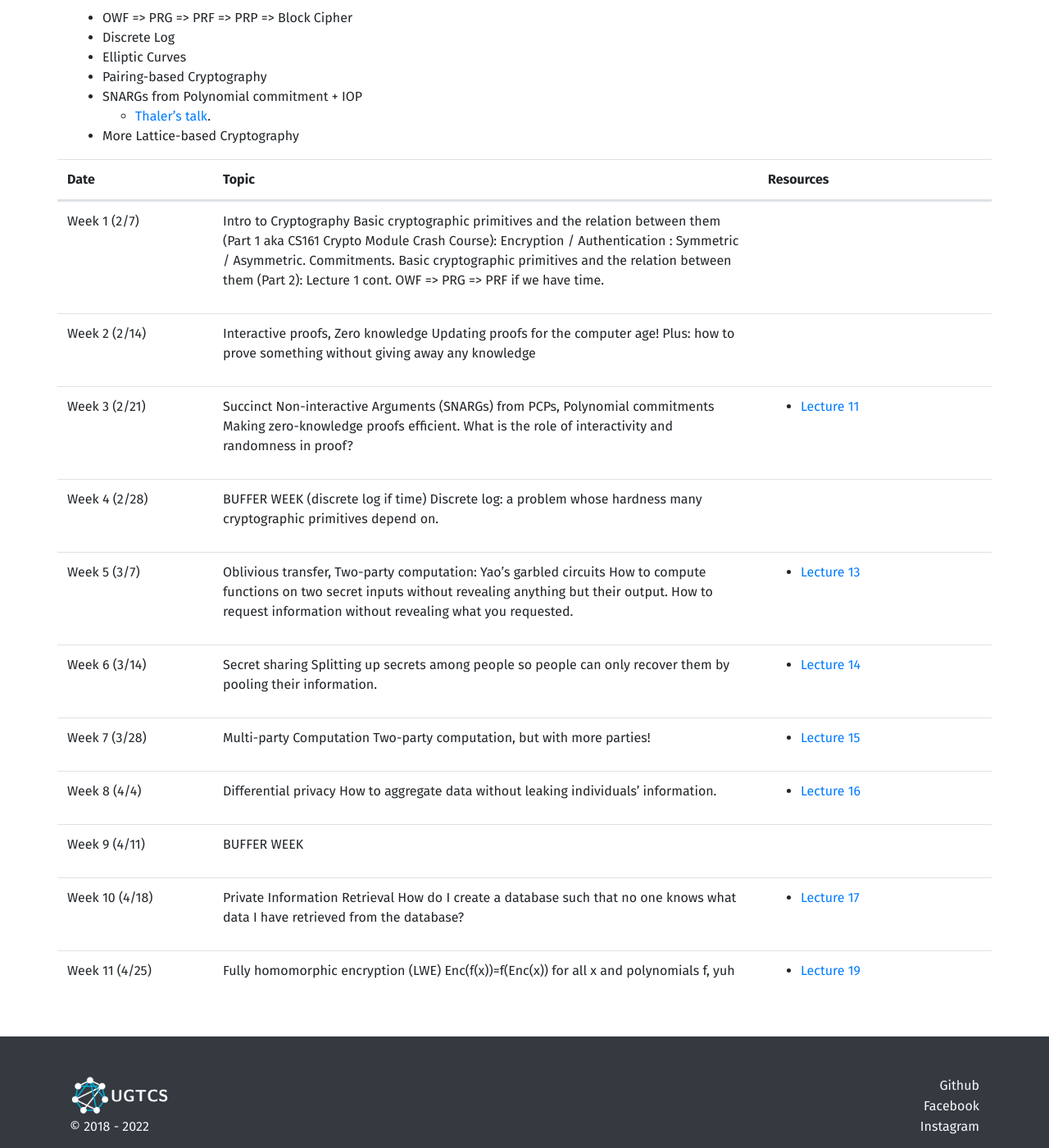
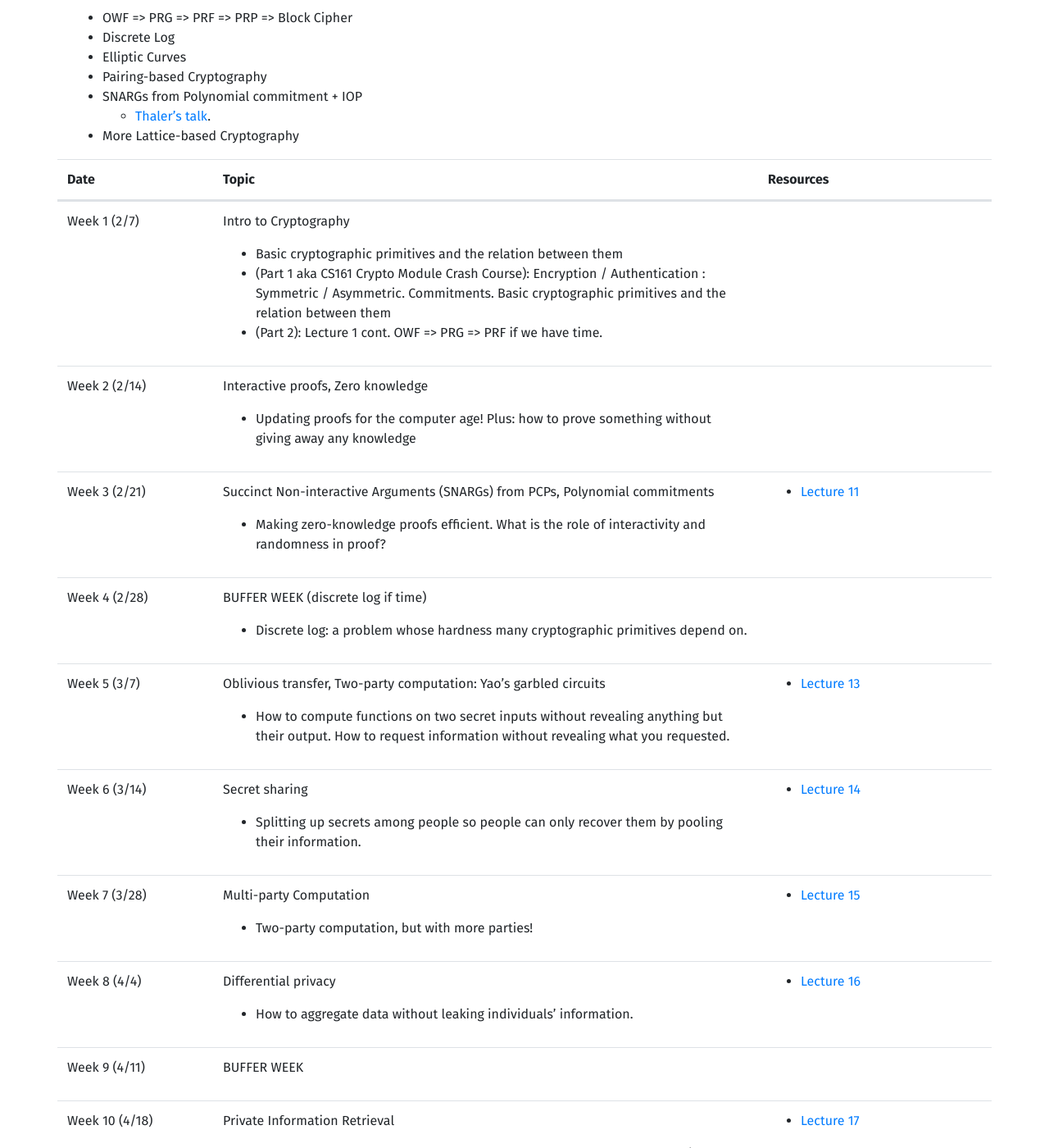
Before and after one commit to ugtcs/ugtcs.github.io, a Jekyll site: the page built from _reading-groups/sp22/crypto.md, in a window 1280 px wide and 1400 px high, scrolled down 536 px. Shown: the whole window at 82% size. Built offline with Jekyll 4.4.1, drawn with Linux system fonts in a browser that asks for light colours; some of the changed text lies outside the part shown.

Commit message:
another fix attempt

```diff
--- a/_reading-groups/sp22/crypto.md
+++ b/_reading-groups/sp22/crypto.md
@@ -15,11 +15,11 @@ weeks:
     topic: >-
         Intro to Cryptography
 
-        Basic cryptographic primitives and the relation between them
+        *   Basic cryptographic primitives and the relation between them
 
-        (Part 1 aka CS161 Crypto Module Crash Course): Encryption / Authentication : Symmetric / Asymmetric. Commitments. Basic cryptographic primitives and the relation between them
+        *   (Part 1 aka CS161 Crypto Module Crash Course): Encryption / Authentication : Symmetric / Asymmetric. Commitments. Basic cryptographic primitives and the relation between them
 
-        (Part 2):  Lecture 1 cont. OWF => PRG => PRF if we have time.
+        *   (Part 2):  Lecture 1 cont. OWF => PRG => PRF if we have time.
     recources: >-
         *   [CS 161 Textbook Ch 5-12](https://textbook.cs161.org/crypto/)
 
@@ -27,7 +27,7 @@ weeks:
     topic: >-
         Interactive proofs, Zero knowledge
 
-        Updating proofs for the computer age! Plus: how to prove something without giving away any knowledge
+        *   Updating proofs for the computer age! Plus: how to prove something without giving away any knowledge
     recources: >-
         *   [Lecture 8](https://crypto.stanford.edu/cs355/21sp/lec8.pdf)
 
@@ -35,7 +35,7 @@ weeks:
     topic: >-
         Succinct Non-interactive Arguments (SNARGs) from PCPs, Polynomial commitments
 
-        Making zero-knowledge proofs efficient. What is the role of interactivity and randomness in proof?
+        *   Making zero-knowledge proofs efficient. What is the role of interactivity and randomness in proof?
     resources: >-
         *   [Lecture 11](https://crypto.stanford.edu/cs355/21sp/lec11.pdf)
 
@@ -43,13 +43,13 @@ weeks:
     topic: >-
         BUFFER WEEK (discrete log if time)
 
-        Discrete log: a problem whose hardness many cryptographic primitives depend on.
+        *   Discrete log: a problem whose hardness many cryptographic primitives depend on.
 
   - date: Week 5 (3/7)
     topic: >-
         Oblivious transfer, Two-party computation: Yao's garbled circuits
 
-        How to compute functions on two secret inputs without revealing anything but their output. How to request information without revealing what you requested.
+        *   How to compute functions on two secret inputs without revealing anything but their output. How to request information without revealing what you requested.
     resources: >-
       *   [Lecture 13](https://crypto.stanford.edu/cs355/21sp/lec13.pdf)
 
@@ -57,7 +57,7 @@ weeks:
     topic: >-
         Secret sharing
 
-        Splitting up secrets among people so people can only recover them by pooling their information.
+        *   Splitting up secrets among people so people can only recover them by pooling their information.
     resources: >-
         *   [Lecture 14](https://crypto.stanford.edu/cs355/21sp/lec14.pdf)
 
@@ -65,7 +65,7 @@ weeks:
     topic: >-
         Multi-party Computation
 
-        Two-party computation, but with more parties!
+        *   Two-party computation, but with more parties!
     resources: >-
         *   [Lecture 15](https://crypto.stanford.edu/cs355/21sp/lec15.pdf)
 
@@ -73,7 +73,7 @@ weeks:
     topic: >-
         Differential privacy
 
-        How to aggregate data without leaking individuals' information.
+        *   How to aggregate data without leaking individuals' information.
     resources: >-
         *   [Lecture 16](https://crypto.stanford.edu/cs355/21sp/lec16.pdf)
 
@@ -85,7 +85,7 @@ weeks:
     topic: >-
         Private Information Retrieval
 
-        How do I create a database such that no one knows what data I have retrieved from the database?
+        *   How do I create a database such that no one knows what data I have retrieved from the database?
     resources: >-
         *   [Lecture 17](https://crypto.stanford.edu/cs355/21sp/lec17.pdf)
 
@@ -93,7 +93,7 @@ weeks:
     topic: >-
         Fully homomorphic encryption (LWE)
 
-        Enc(f(x))=f(Enc(x)) for all x and polynomials f, yuh
+        *   Enc(f(x))=f(Enc(x)) for all x and polynomials f, yuh
     resources: >-
         *   [Lecture 19](https://crypto.stanford.edu/cs355/21sp/lec19.pdf )
 ---
```
